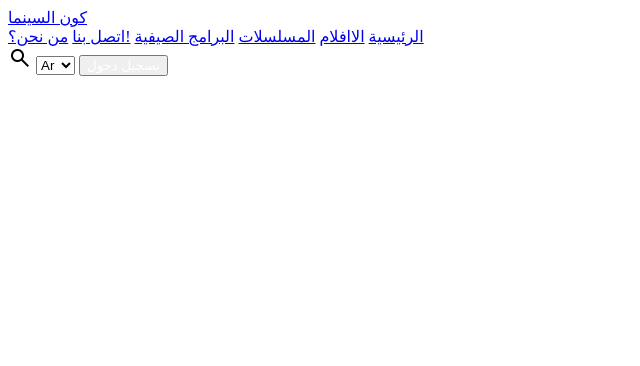
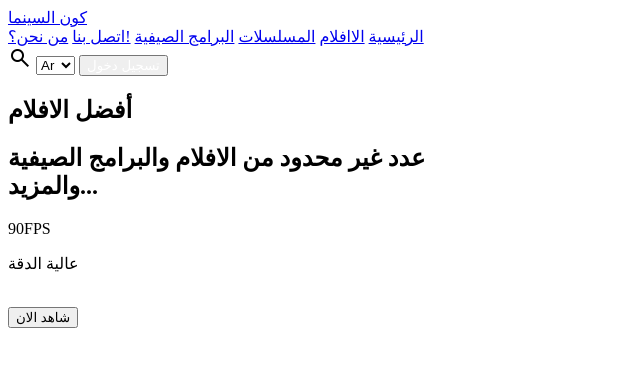
Before and after one commit to Amjdkhalel500/Project_Movie, a plain HTML site: page index.html in a window 1280 px wide. Shown: the whole page, without its empty margins (0-640 px from the left). Drawn offline with nearby package versions, Linux system fonts and the light colour scheme.

Commit message:
add Description to main page

```diff
--- a/index.html
+++ b/index.html
@@ -38,6 +38,16 @@
                 <button><a href="index2.html" style="text-decoration: none; color:white">تسجيل دخول</a></button>
             </div>
         </main>
+         <div id="center">
+            <h2>أفضل الافلام</h2>
+            <h1>عدد غير محدود <span>من الافلام </span>والبرامج الصيفية<br>والمزيد...</h1>
+            <div id="div-p">
+                <p>90FPS</p>
+                <p>عالية الدقة</p>
+            </div>
+            <br>
+            <button onclick="document.location='#main-poster'">شاهد الان</button>
+        </div>
     </section>
 </body>
 </html>
```
